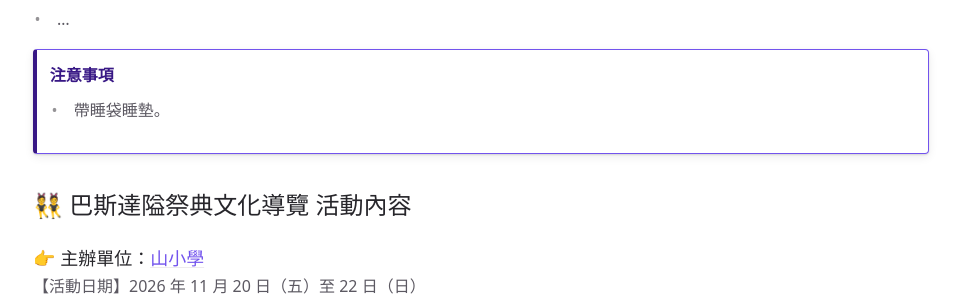
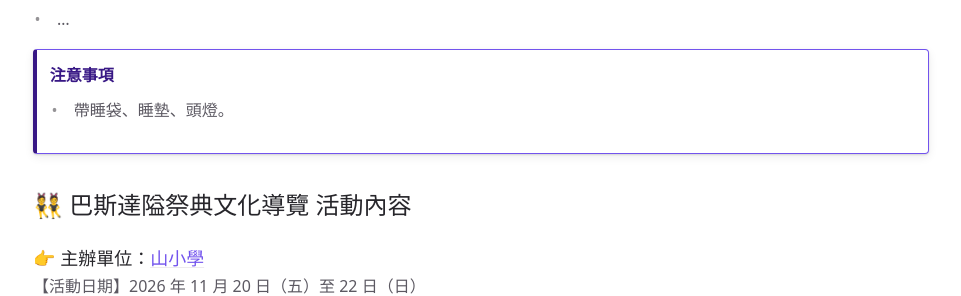
Before and after one commit to vitoshao/blogs, a Jekyll site: the page built from docs/2026/Pas-taai.md, in a window 1280 px wide and 900 px high, scrolled down 422 px. Shown: the part 161-457 px from the top of the window, without its empty margins (159-1120 px from the left). Built offline with Jekyll 4.4.1, drawn with Linux system fonts in a browser that asks for light colours; cached includes are drawn as plain includes.

Commit message:
20261110

```diff
--- a/docs/2026/Pas-taai.md
+++ b/docs/2026/Pas-taai.md
@@ -30,7 +30,7 @@ date: 2026-11-09
 {: .note-title}
 >注意事項
 >
-> - 帶睡袋睡墊。
+> - 帶睡袋、睡墊、頭燈。
 
 
 ## 👯 巴斯達隘祭典文化導覽 活動內容
```
Also changed, not shown: other parts of docs/2026/Pas-taai.md (+2 -0 lines), docs/2026/images/婑靈祭注意事項.jpg (added).
